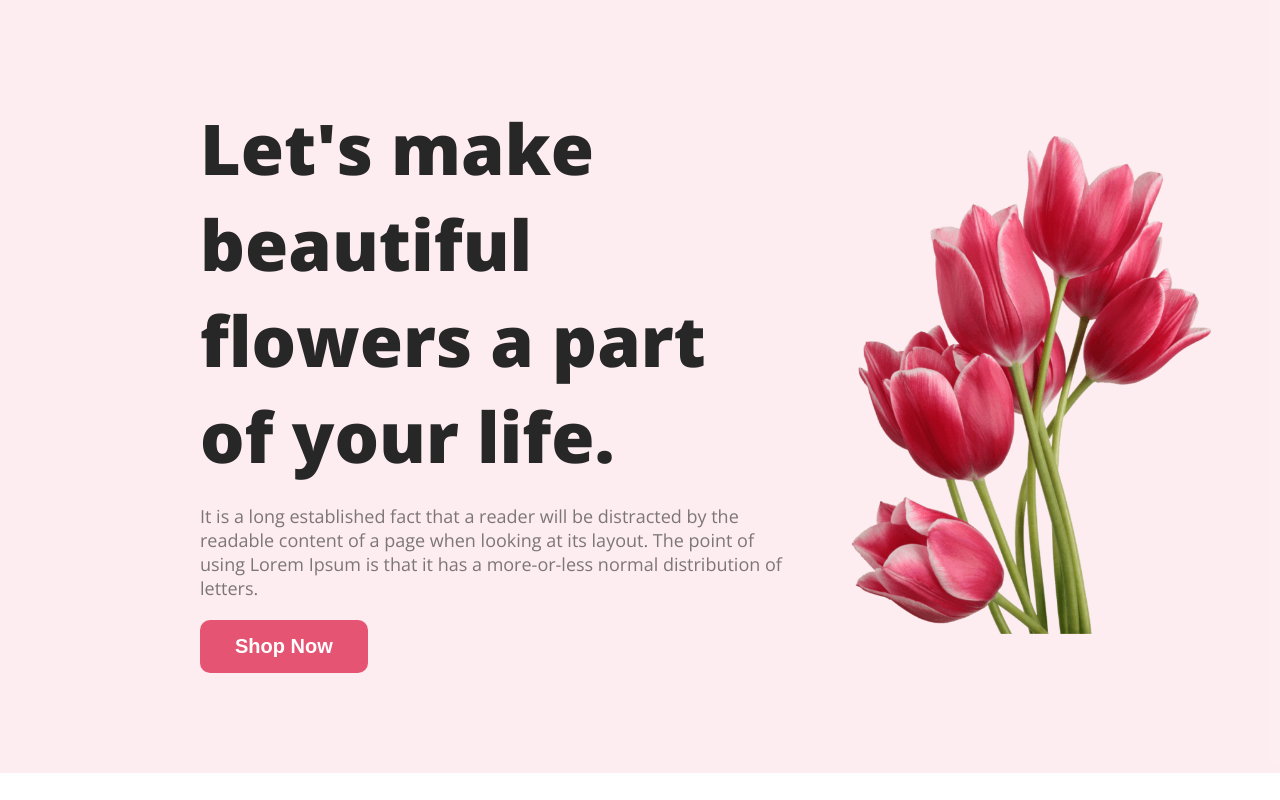
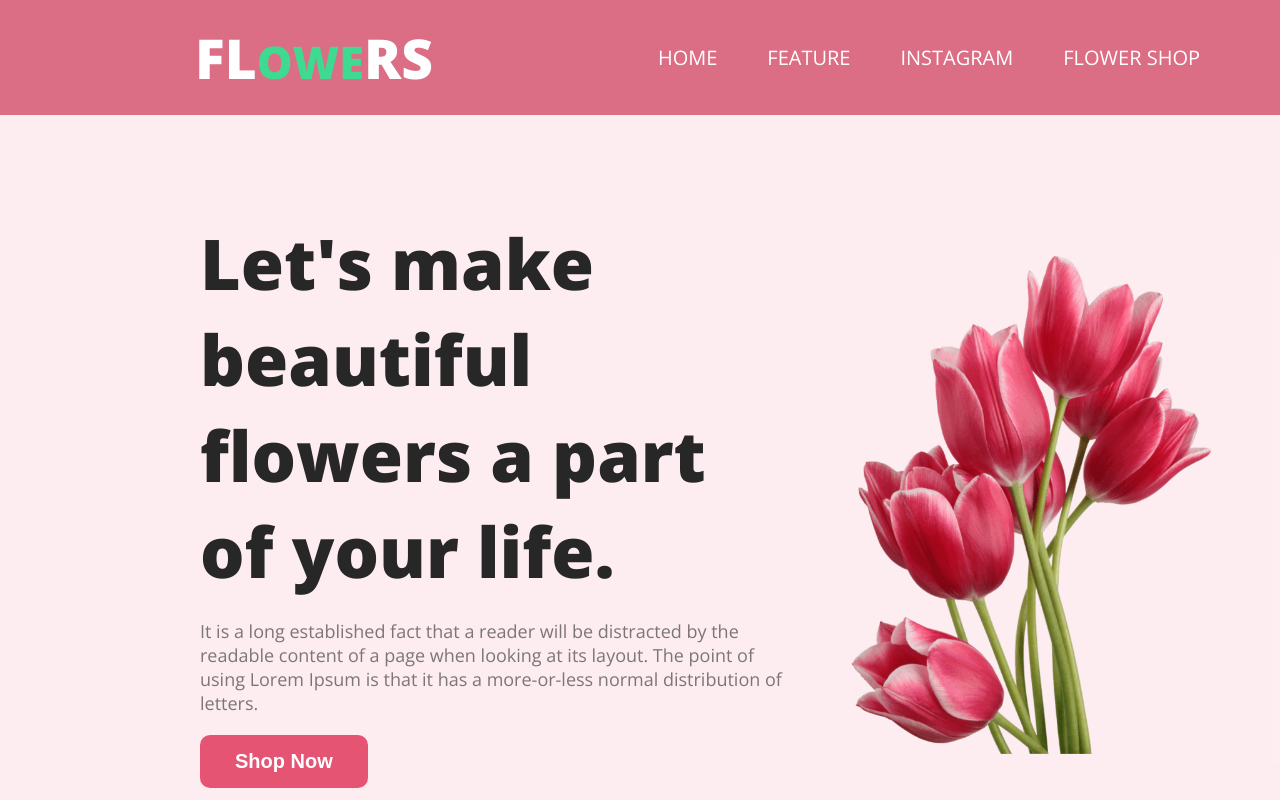
Before and after one commit to MdMehdiHasan9819/flower-shop-assignment-mhr, a plain HTML site: page index.html in a window 1280 px wide. Shown: the top 800 px of the page. Drawn offline with nearby package versions, Linux system fonts and the light colour scheme.

Commit message:
added navbar

```diff
--- a/assets/style.css
+++ b/assets/style.css
@@ -26,6 +26,54 @@ main{
 
 /* Header section css */
 
+/* navbar css start now */
+.navbar{
+    display: flex;
+    justify-content: space-between;
+    align-items: center;
+    padding: 20px;
+    background-color: #db6e85;
+}
+
+#navbar{
+    display: flex;
+    justify-content: space-between;
+}
+.nab-link{
+    display: flex;
+    margin-right: 10px;
+}
+nav li{
+    list-style: none;
+    margin-right: 50px;
+}
+nav a{
+    text-decoration: none;
+    color: #FFF;
+}
+.r-color{
+    color: #3eda91;
+    font-size: 45px;
+    font-weight: 800;
+    cursor: pointer;
+    }
+
+.nav-title{
+    color: #FFF;
+    font-size: 55px;
+    font-weight: 800;
+    margin-left: 175px;
+    text-transform: uppercase;
+    cursor: pointer;
+}
+
+.anchor-link{
+    font-size: 20px;
+    font-weight: 400;
+    line-height: normal;
+    text-transform: uppercase;
+    cursor: pointer;
+}
 /* our feature section css */
 .our-feature-head{
     text-align: center;
@@ -104,7 +152,7 @@ font-weight: 800;
 margin-bottom: 20px;
 }
 .let-make-header{
-    margin: 100px 50px 100px 200px;
+    margin: 100px 50px 110px 200px;
 }
 .let-make-description{
 color: rgba(39, 39, 39, 0.60);
--- a/index.html
+++ b/index.html
@@ -10,8 +10,19 @@
 <link href="https://fonts.googleapis.com/css2?family=Lato:wght@300;400;700;900&family=Open+Sans:wght@400;700;800&display=swap" rel="stylesheet">
 </head>
 <body>
-    <header>
-        <section>
+    <header id="Home">
+                <nav>
+                    <div class="navbar">
+                    <h1 class="nav-title">Fl<span class="r-color">OWE</span>rs</h1>
+                    <ul class="nab-link">
+                        <li><a class="anchor-link" href="#Home">Home</a></li>
+                        <li><a class="anchor-link" href="#Our-Featured">Feature</a></li>
+                        <li><a class="anchor-link" href="#instagram-section">Instagram</a></li>
+                        <li><a class="anchor-link" href="#Footer">Flower shop</a></li>
+                    </ul>
+                    </div>
+                </nav>
+
             <div class="lets-make-content">
                 <div class="let-make-header">
                     <h1 class="let-make-title">Let's make beautiful flowers a part of your life.</h1>
@@ -22,7 +33,6 @@
                     <img class="let-make-img" height="500px" src="./media/pngwing 10.png" alt="" srcset="">
                 </div>
             </div>
-        </section>
     </header>
 
     <main>
@@ -97,7 +107,7 @@
 
 
     <footer>
-                <section>
+                <section id="Footer">
                     <div class="footer-content">
                         <h1 class="footer-title"><span>Flower</span>Shop</h1>
                             <p class="footer-description">
```
